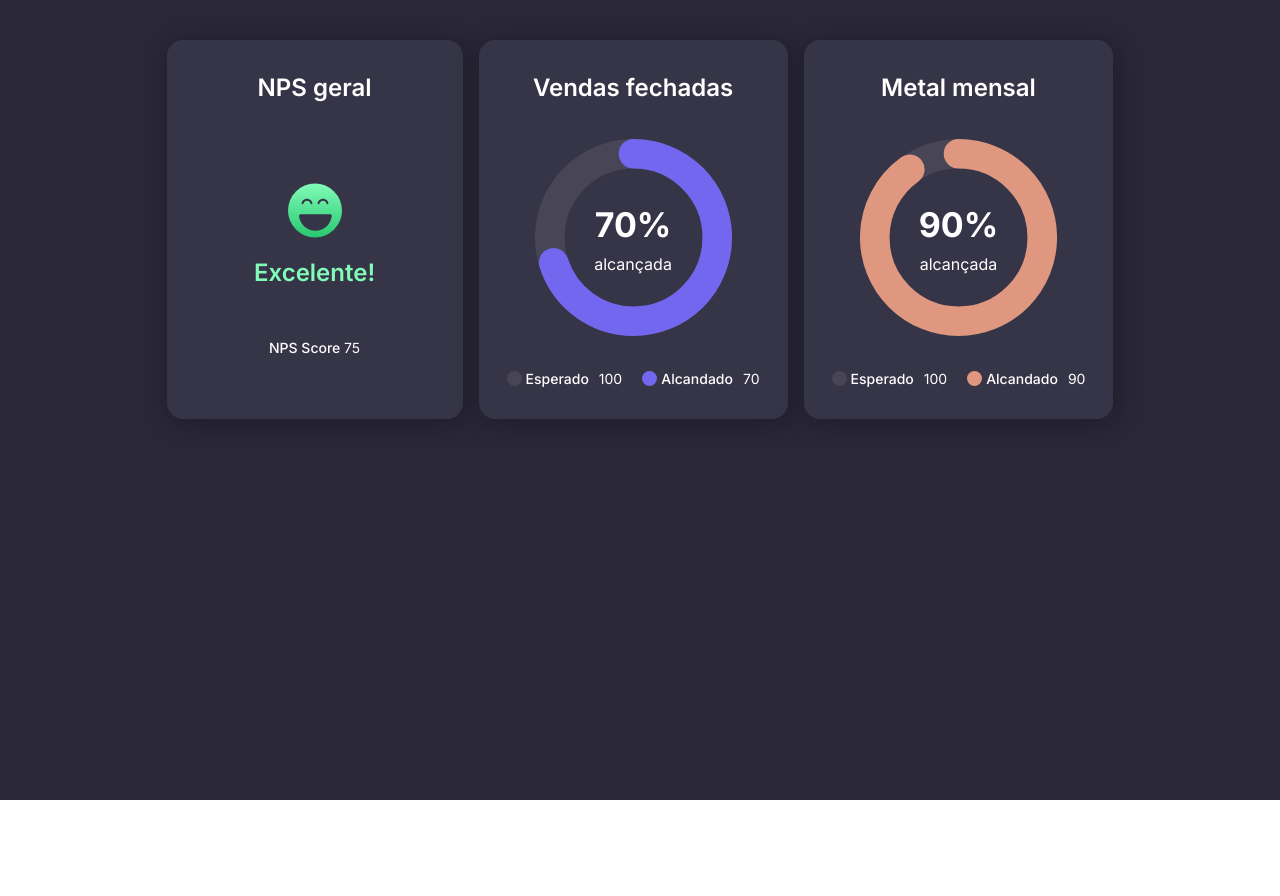
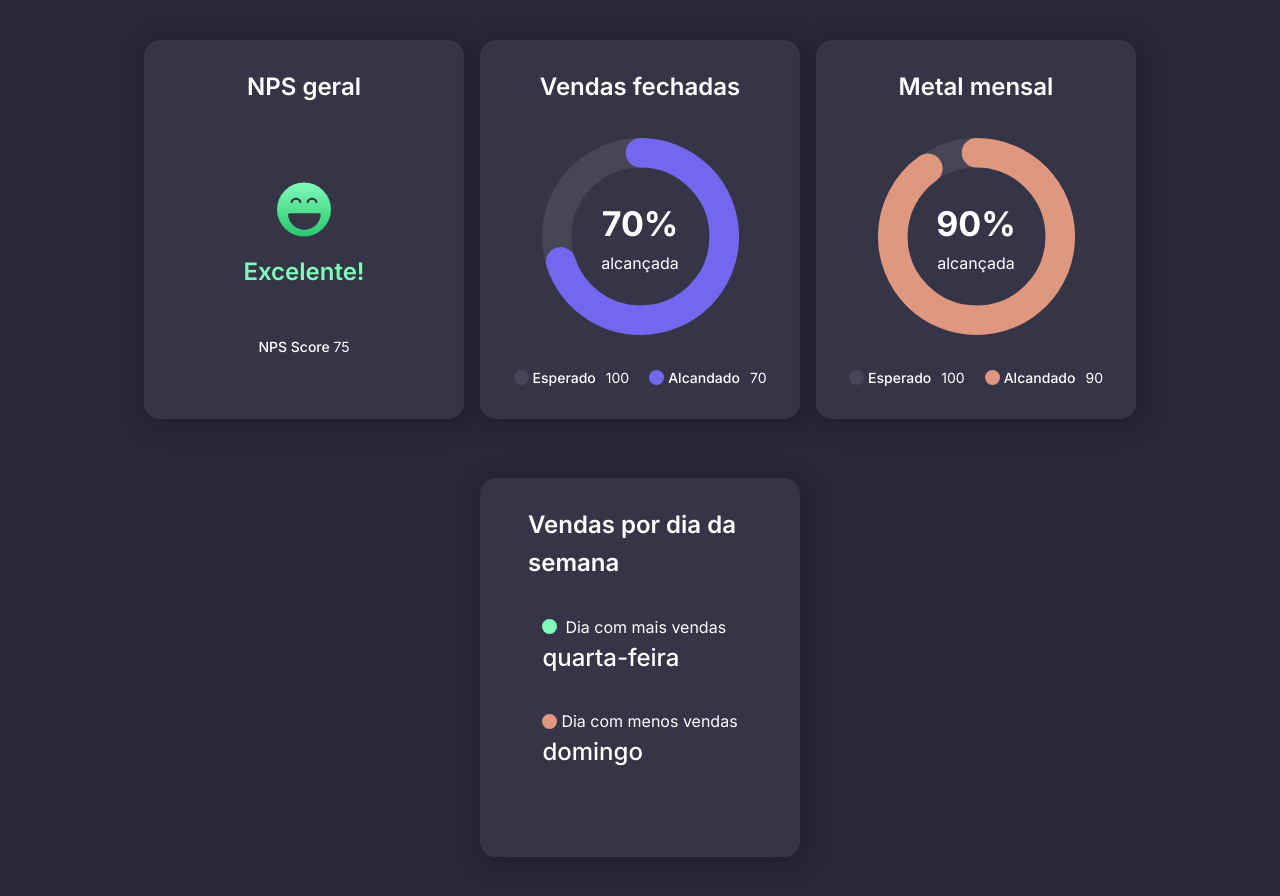
Before and after one commit to MicaelaPinheiroDS/dashboard-bora-codar, a React (Vite) app: page / in a window 1280 px wide. Before the commit the page ends 800 px from the top, so only its background shows below. Built offline with nearby package versions, Linux system fonts and the light colour scheme.

Commit message:
create sales per day

```diff
--- a/src/componets/card/index.jsx
+++ b/src/componets/card/index.jsx
@@ -1,7 +1,7 @@
 export function Card({ title, elementChildren}) {
     return (
-        <div className="flex flex-col items-center gap-8 max-w-[351px] min-w-[296px] min-h-[379px] py-[29px] px-7 bg-background-card-color rounded-2xl shadow-3xl">
-            <h2 className="text-[24px] font-semibold leading-[160%]">{title}</h2>
+        <div className="flex flex-col items-center gap-8 lg:max-w-[1024px] lg:min-w-[296px] w-80 min-h-[379px] px-[48px] py-7 bg-background-card-color rounded-2xl shadow-3xl">
+            <h2 className="text-[24px] lg:text-start text-center font-semibold leading-[160%]">{title}</h2>
             {elementChildren}
         </div>
     )
--- /dev/null
+++ b/src/componets/salesPerDay /index.jsx
@@ -0,0 +1,28 @@
+import { Card } from "../card";
+export function SalesPerDay() {
+    function cardChildren() {
+        return(
+            <div>
+                <div className="flex flex-col gap-8">
+                    <div>
+                        <div className="flex gap-2 items-center">
+                            <span className="inline-block w-[15px] h-[15px] rounded-full bg-green"></span><span>Dia com mais vendas</span>
+                        </div>
+                        <div className="text-[24px] leading-[38.4px] font-medium">quarta-feira</div>
+                    </div>
+                    <div>
+                        <div className="flex gap-1 items-center">
+                            <span className="inline-block w-[15px] h-[15px] rounded-full bg-orange"></span><span>Dia com menos vendas</span>
+                        </div>
+                        <div className="text-[24px] leading-[38.4px] font-medium">domingo</div>
+                    </div>
+                </div>
+            </div>
+        )
+    }
+    return(
+        <div>
+            <Card title="Vendas por dia da semana" elementChildren={cardChildren()} />
+        </div>
+    )
+}
--- a/src/pages/home/index.jsx
+++ b/src/pages/home/index.jsx
@@ -1,15 +1,19 @@
 import { Overview } from "../../componets/overview"
 import { ClosedSales } from "../../componets/closedSales"
 import { MonthlyGoal } from "../../componets/monthlyGoal"
+import { SalesPerDay } from "../../componets/salesPerDay "
 
 export function Home() {
     return (
-        <div className="m-auto lg:flex lg:justify-center w-screen min-h-screen py-10 px-10 bg-background-color text-white">
+        <div className="m-auto flex flex-col items-center gap-[59px] lg:justify-center w-screen min-h-screen py-10 px-10 bg-background-color text-white">
         <div className="flex flex-col items-center lg:flex-row lg:items-start gap-4">
             <Overview />
             <ClosedSales />
             <MonthlyGoal />
         </div>
+        <div>
+            <SalesPerDay />
+        </div>
         </div>
     )
 }
```
